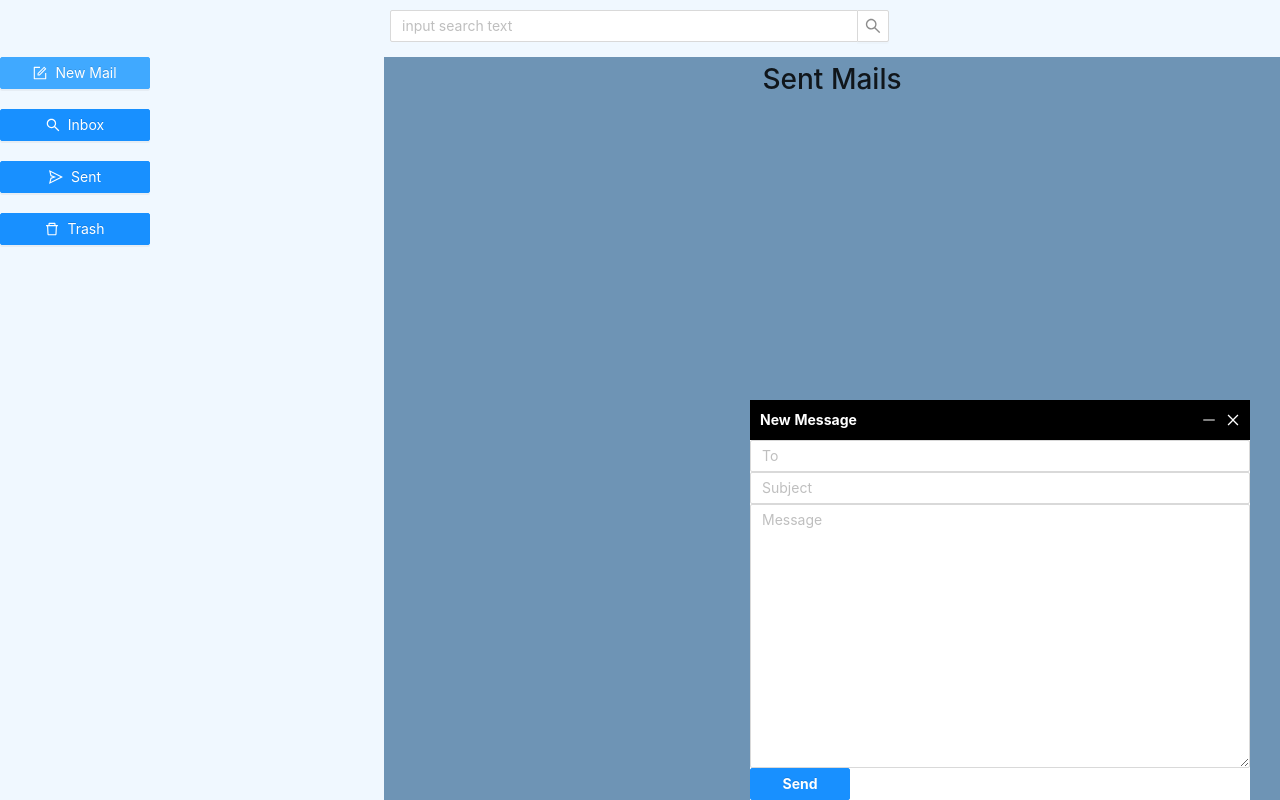
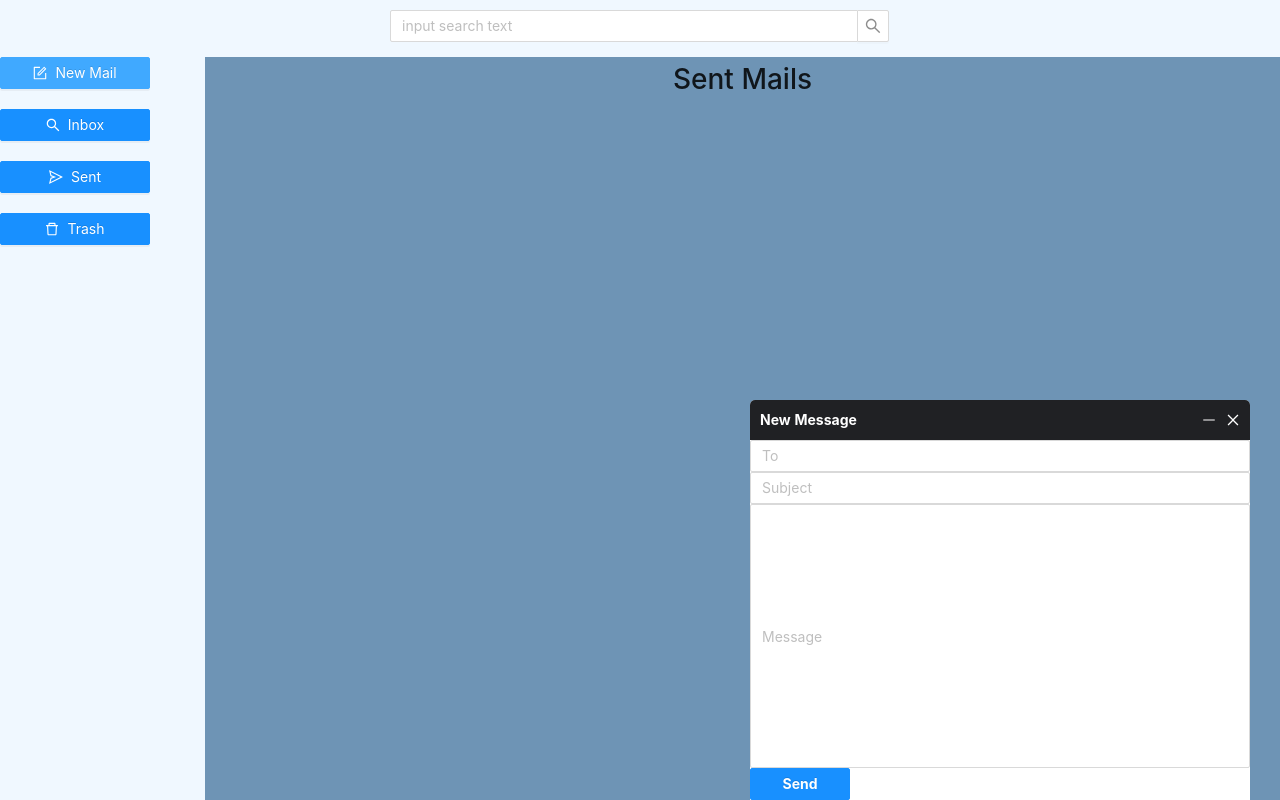
Before and after one commit to halaszd/email-system, a React (Create React App) app in the folder frontend/: page /sent in a window 1280 px wide. Both pictures are taken after a click on the button "New Mail". Built offline with nearby package versions, Linux system fonts and the light colour scheme.

Commit message:
Added handleSubmit to new emails form.

```diff
--- a/frontend/src/App.tsx
+++ b/frontend/src/App.tsx
@@ -24,10 +24,9 @@ import SearchBar from './components/searchbar/SearchBar';
 // 3: if we click on a mail it should show us the whole mail
 // 4: searchbar functionality
 // 4: style the page a bit
-// 5: style new mail
-// 5: minimize button on new mail
 // 5: info-collecting function in new mail
 // x: if isNewMail is false and the form inside is not empty --> save into the drafts
+// x: read, unread
 
 const MainDiv = styled.div`
   width: 100%;
@@ -43,7 +42,6 @@ const ContentDiv = styled.div`
   height: 100%;
   display: flex;
   gap: 5px;
-  justify-content: space-between;
 
   a {
     color: white;
--- a/frontend/src/components/new_mail/NewMail.tsx
+++ b/frontend/src/components/new_mail/NewMail.tsx
@@ -1,12 +1,8 @@
 import React from 'react'
 import { useState } from 'react';
 import styled from '@emotion/styled'
-import 'antd/dist/antd.css';
 import { Input, Button } from 'antd';
 import { CloseOutlined, MinusOutlined, BorderOuterOutlined } from '@ant-design/icons';
-
-const { TextArea } = Input;
-
 
 const NewMailContainer = styled.div`
   position: absolute;
@@ -14,8 +10,7 @@ const NewMailContainer = styled.div`
   right: 30px;
   min-width: 500px;
   height: 400px;
-  /* height: 100%; */
-  /* border-radius: 15px 15px 15px 15px; */
+  border-radius: 5px 5px 0 0;
 
   &.minimized {
     height: 40px;
@@ -30,8 +25,9 @@ const NewMailContainer = styled.div`
     display: flex;
     justify-content: space-between;
     align-items: center;
-    background-color: black;
+    background-color: #202124;
     color: white;
+    border-radius: 5px 5px 0 0;
 
     span {
       padding-left: 10px;
@@ -42,7 +38,6 @@ const NewMailContainer = styled.div`
       justify-self: flex-end;
       padding-right: 10px;
     }
-
   }
 
   form {
@@ -51,7 +46,7 @@ const NewMailContainer = styled.div`
     display: flex;
     flex-direction: column;
 
-    TextArea {
+    .message {
       height: 100%;
     }
 
@@ -68,12 +63,27 @@ type Props = {
   setIsNewMail: Function;
 };
 
+interface FormElements extends HTMLFormControlsCollection {
+  formInput: HTMLInputElement
+}
+
+interface FormElement extends HTMLFormElement {
+ readonly elements: FormElements
+}
+
 const NewMail = ({isNewMail, setIsNewMail}: Props) => {
   const [isMinimized, setIsMinimized] = useState(false)
 
   function minimize() {
     const form = document.querySelector(".new-mail-container")!;
     form.classList.toggle("minimized");
+  }
+
+  function handleSubmit(e: React.FormEvent<FormElement>) {
+    e.preventDefault()
+    for(const elem of e.currentTarget.querySelectorAll(".input")) {
+      console.log(elem)
+    };
   }
 
 	return (
@@ -87,11 +97,11 @@ const NewMail = ({isNewMail, setIsNewMail}: Props) => {
           <CloseOutlined  onClick={() => setIsNewMail(!isNewMail)}/>
         </div>
         </header>
-      <form onSubmit={() => ("something")}>
-        <Input className=".input" placeholder="To" />
-        <Input className=".input" placeholder="Subject" />
-        <TextArea className=".input" placeholder="Message" />
-        <Button className="button" type="primary">Send</Button>
+      <form onSubmit={handleSubmit}>
+        <Input className="input" placeholder="To" />
+        <Input className="input" placeholder="Subject" />
+        <Input className="input message" placeholder="Message" />
+        <Button className="button" type="primary" htmlType="submit">Send</Button>
       </form>
 		</NewMailContainer>
 	)
--- a/frontend/src/components/sent_mails/SentMails.tsx
+++ b/frontend/src/components/sent_mails/SentMails.tsx
@@ -3,9 +3,10 @@ import styled from '@emotion/styled'
 
 const Mails = styled.div`
   background-color: #6e94b5;
-  flex-basis: 70%;
+  width: 100%;
   text-align: center;
 `;
+
 const SentMails = () => {
 	return (
 		<Mails>
--- a/frontend/src/components/trash/Trash.tsx
+++ b/frontend/src/components/trash/Trash.tsx
@@ -3,7 +3,7 @@ import styled from '@emotion/styled'
 
 const Mails = styled.div`
   background-color: #6e94b5;
-  flex-basis: 70%;
+  width: 100%;
   text-align: center;
 `;
 
```
